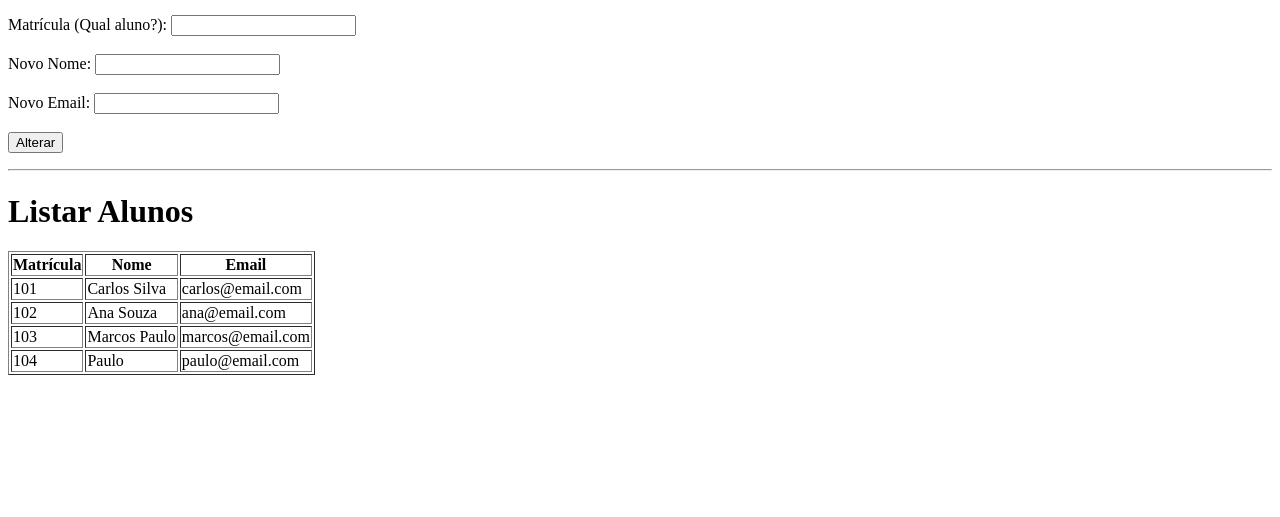
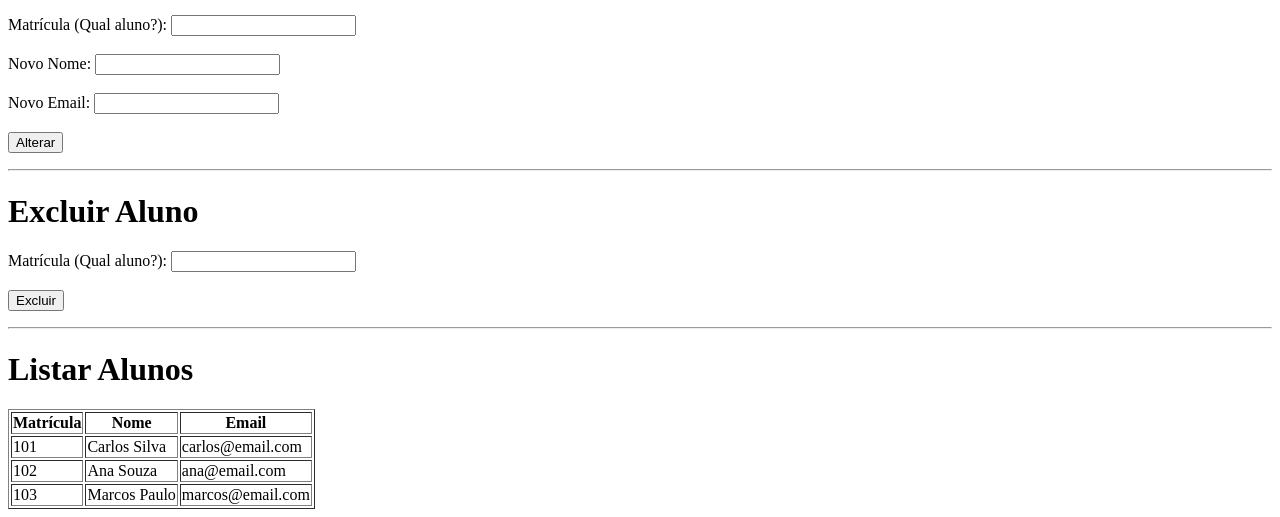
Before and after one commit to P4UL0HENR1QU3/3DAW, a PHP site: page /alunos_completo.php in a window 1280 px wide. Shown: the part 287-804 px from the top of the page. Before the commit the page ends 662 px from the top, so only its background shows below. Run offline with PHP 8.4, Linux system fonts and the light colour scheme.

Commit message:
Adição de possibilidade de excluir o aluno

```diff
--- a/Exercicios/Exercicios_Melhorados/alunos.txt
+++ b/Exercicios/Exercicios_Melhorados/alunos.txt
@@ -1,4 +1,3 @@
 101;Carlos Silva;carlos@email.com
 102;Ana Souza;ana@email.com
 103;Marcos Paulo;marcos@email.com
-104;Paulo;paulo@email.com
--- a/Exercicios/Exercicios_Melhorados/alunos_completo.php
+++ b/Exercicios/Exercicios_Melhorados/alunos_completo.php
@@ -25,6 +25,7 @@
             $email_alt = $_POST["email_alt"];
 
             if ($matricula_alt != "" && $nome_alt != "" && $email_alt != "") {
+                if (file_exists("alunos.txt")) {
                     $linhas = file("alunos.txt");
                     $arqAluno = fopen("alunos.txt", "w");
                     $encontrou = false;
@@ -35,7 +36,8 @@
                         if ($linhaLimpa != "") {
                             $colunaDados = explode(";", $linhaLimpa);
 
-                        if ($colunaDados[0] == $matricula_alt) {
+                            // Blindagem extra com isset
+                            if (isset($colunaDados[0]) && $colunaDados[0] == $matricula_alt) {
                                 $novaLinha = $matricula_alt . ";" . $nome_alt . ";" . $email_alt . "\n";
                                 fwrite($arqAluno, $novaLinha);
                                 $encontrou = true;
@@ -52,7 +54,47 @@
                         $mensagem = "Matrícula não encontrada no sistema!";
                     }
                 } else {
+                    $mensagem = "O arquivo de alunos ainda não existe.";
+                }
+            } else {
                 $mensagem = "Ops! Preencha todos os campos para alterar.";
+            }
+        }
+
+        if ($_POST["acao"] == "Excluir") {
+            $matricula_exc = $_POST["matricula_exc"];
+
+            if ($matricula_exc != "") {
+                if (file_exists("alunos.txt")) {
+                    $linhas = file("alunos.txt");
+                    $arqAluno = fopen("alunos.txt", "w");
+                    $encontrou = false;
+
+                    foreach ($linhas as $linha) {
+                        $linhaLimpa = trim($linha);
+
+                        if ($linhaLimpa != "") {
+                            $colunaDados = explode(";", $linhaLimpa);
+
+                            if (isset($colunaDados[0]) && $colunaDados[0] == $matricula_exc) {
+                                $encontrou = true;
+                            } else {
+                                fwrite($arqAluno, $linhaLimpa . "\n");
+                            }
+                        }
+                    }
+                    fclose($arqAluno);
+
+                    if ($encontrou == true) {
+                        $mensagem = "Aluno excluído com sucesso!";
+                    } else {
+                        $mensagem = "Matrícula não encontrada no sistema!";
+                    }
+                } else {
+                    $mensagem = "O arquivo de alunos ainda não existe.";
+                }
+            } else {
+                $mensagem = "Ops! Preencha a matrícula para excluir.";
             }
         }
     }
@@ -81,6 +123,14 @@
         <input type="submit" name="acao" value="Alterar">
     </form>
 
+    <hr>
+
+    <h1>Excluir Aluno</h1>
+    <form method="POST" action="">
+        Matrícula (Qual aluno?): <input type="text" name="matricula_exc"><br><br>
+        <input type="submit" name="acao" value="Excluir">
+    </form>
+
     <p><b><?php echo $mensagem; ?></b></p>
 
     <hr>
@@ -102,6 +152,8 @@
                     if (trim($linha) != "") {
                         $colunaDados = explode(";", $linha);
 
+                        // BLINDAGEM: Só desenha a tabela se achar as 3 partes exatas (Matricula, Nome, Email)
+                        if (count($colunaDados) >= 3) {
                             echo "<tr>";
                             echo "<td>" . $colunaDados[0] . "</td>";
                             echo "<td>" . $colunaDados[1] . "</td>";
@@ -109,7 +161,10 @@
                             echo "</tr>";
                         }
                     }
+                }
                 fclose($arqAluno);
+            } else {
+                echo "<tr><td colspan='3'>Nenhum aluno cadastrado ainda.</td></tr>";
             }
         ?>
     </table>
```
Lines whose indentation alone changed are shown as unchanged.
